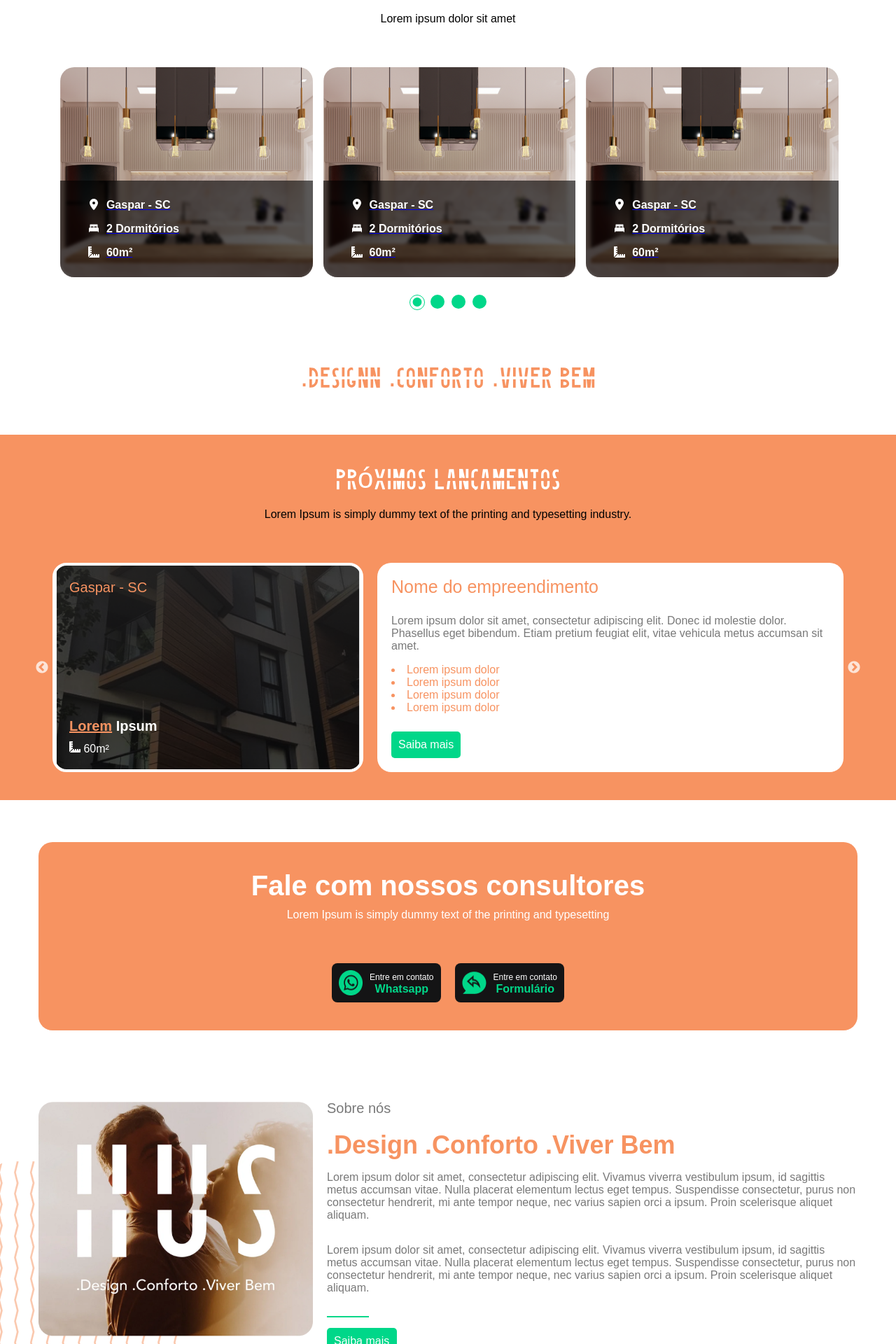
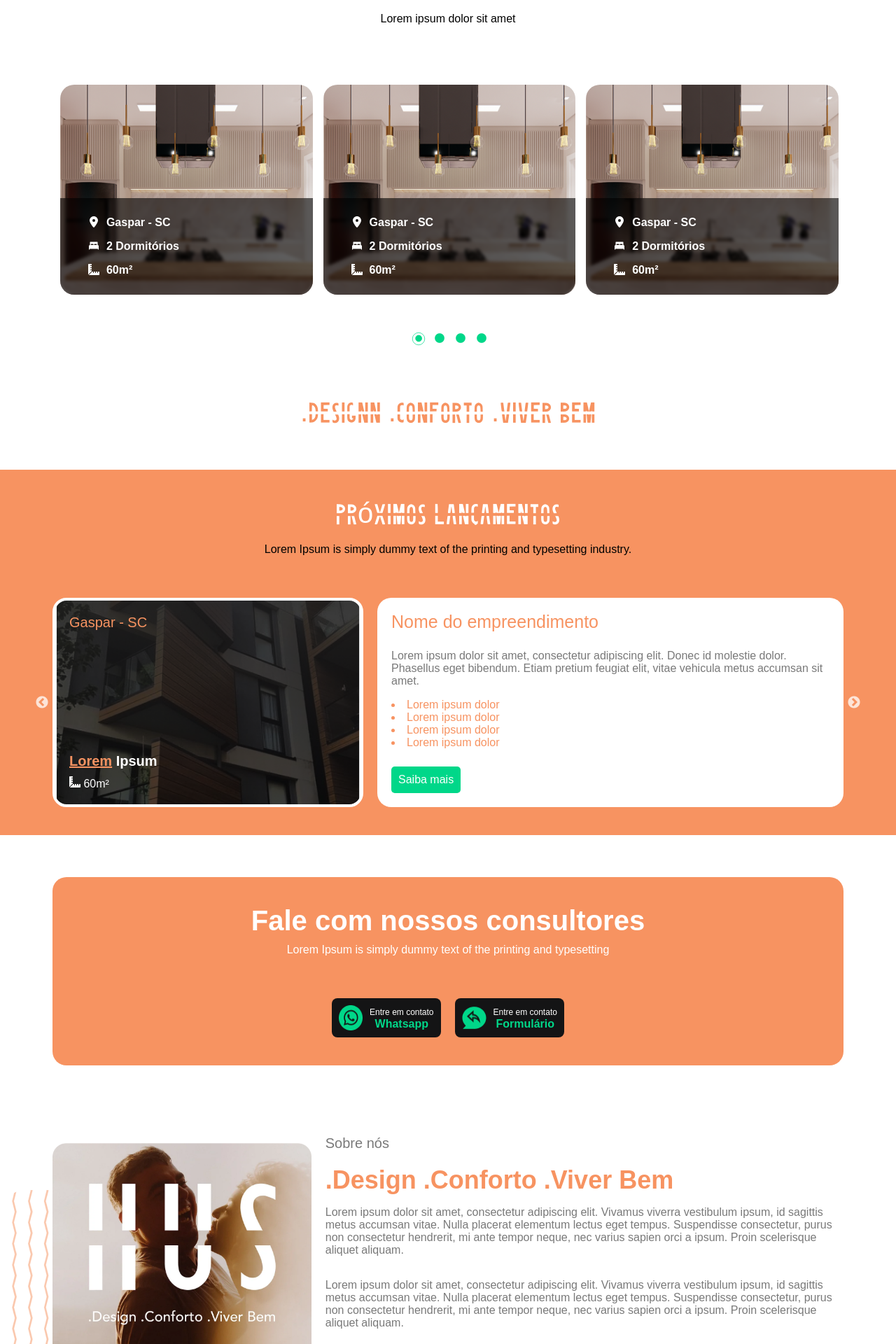
Before and after one commit to ThiagoAlvesPHP/hus, a React (Create React App) app: page / in a window 1280 px wide. Shown: the part 920-2840 px from the top of the page at 70% size. Built offline with nearby package versions, Linux system fonts and the light colour scheme.

Commit message:
Ajustando container de fale com nossos consultores, e de sobre ajustando dots do slick

```diff
--- a/src/containers/home/about/index.jsx
+++ b/src/containers/home/about/index.jsx
@@ -11,6 +11,7 @@ export function HomeAbout() {
   return (
     <section className="about">
       <div className="container">
+        <div className="about-text-banner">
           <div className="img">
             <img src={homeabout} className="about-img" alt="Image" />
             <img src={lines} className="lines-img" alt="Image" />
@@ -87,6 +88,7 @@ export function HomeAbout() {
           </div>
           <Link to="" className="link">Política de Privacidade</Link>
         </div>
+      </div>
     </section>
   );
 }
--- a/src/containers/home/consultants/index.jsx
+++ b/src/containers/home/consultants/index.jsx
@@ -9,6 +9,7 @@ export function HomeConsultants() {
   return (
     <section className="consultants">
       <div className="container">
+        <div className="box">
           <h2 className="title">Fale com nossos consultores</h2>
           <p className="sub-title">Lorem Ipsum is simply dummy text of the printing and typesetting</p>
 
@@ -29,6 +30,7 @@ export function HomeConsultants() {
             </Link>
           </div>
         </div>
+      </div>
     </section>
   );
 }
--- a/src/core/stylesheets/containers/home/_about.scss
+++ b/src/core/stylesheets/containers/home/_about.scss
@@ -2,12 +2,15 @@
   display: flex;
   justify-content: center;
   align-items: center;
-  padding: 20px 20px 60px;
+  padding: 20px 0 60px;
   flex-direction: column;
 
   .container {
     max-width: $size_max_width;
     width: 100%;
+    padding: 0 20px;
+
+    .about-text-banner {
       display: flex;
       justify-content: center;
       align-items: center;
@@ -79,7 +82,6 @@
     }
 
     .about-social {
-    max-width: $size_max_width;
       width: 100%;
       margin-top: 80px;
       display: flex;
@@ -180,7 +182,6 @@
     }
 
     .newsletter {
-    max-width: $size_max_width;
       width: 100%;
       margin-top: 80px;
 
@@ -258,3 +259,4 @@
       }
     }
   }
+}
--- a/src/core/stylesheets/containers/home/_consultants.scss
+++ b/src/core/stylesheets/containers/home/_consultants.scss
@@ -13,6 +13,9 @@
   .container {
     max-width: $size_max_width;
     width: 100%;
+    padding: 0 20px;
+
+    .box {
       display: flex;
       justify-content: center;
       align-items: center;
@@ -64,3 +67,4 @@
       }
     }
   }
+}
--- a/src/core/stylesheets/containers/home/_projects.scss
+++ b/src/core/stylesheets/containers/home/_projects.scss
@@ -50,6 +50,7 @@
                 justify-content: end;
                 background-size: cover;
                 background-position: center;
+                text-decoration: none;
 
                 .content {
                   padding: 10px $size_title_desktop;
@@ -68,10 +69,11 @@
               }
             }
 
-            &.slick-active:nth-child(2) {
+            &.slick-slide:nth-child(2) {
               .carousel-item {
                 .item {
                   height: 350px;
+                  transform: scale(1.3);
                 }
               }
             }
@@ -87,22 +89,19 @@
             transition: all ease .8s;
 
             &::before {
-              background-color: $green;
+              color: $green;
+              opacity: 1;
+              font-size: 16px;
+              border: 1px solid transparent;
+              padding: 2px;
               border-radius: 50%;
-              color: unset;
-              opacity: 1;
-              transition: all ease .8s;
-              font-size: 15px;
+              transition: all ease 0.8s;
             }
 
             &:hover {
               &::before {
-                background-color: unset;
-                border: 1px solid $green;
-                color: $green;
-                display: flex;
-                justify-content: center;
-                align-items: center;
+                // border-color: $green;
+                transform: scale(0.7);
               }
             }
           }
@@ -110,12 +109,8 @@
           &.slick-active {
             button {
               &::before {
-                background-color: unset;
-                border: 1px solid $green;
-                color: $green;
-                display: flex;
-                justify-content: center;
-                align-items: center;
+                border-color: $green;
+                transform: scale(0.7);
               }
             }
           }
```
Lines whose indentation alone changed are shown as unchanged.
